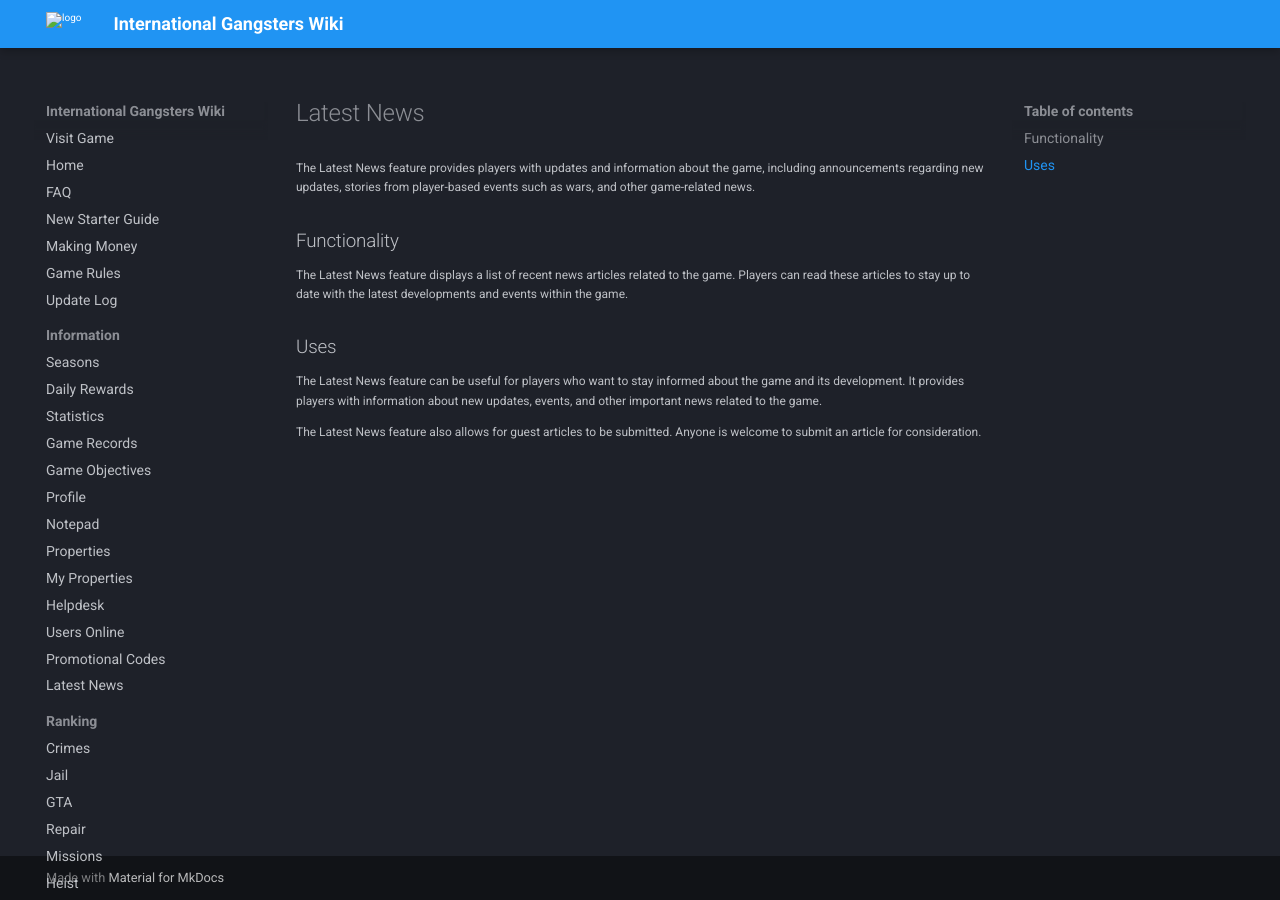
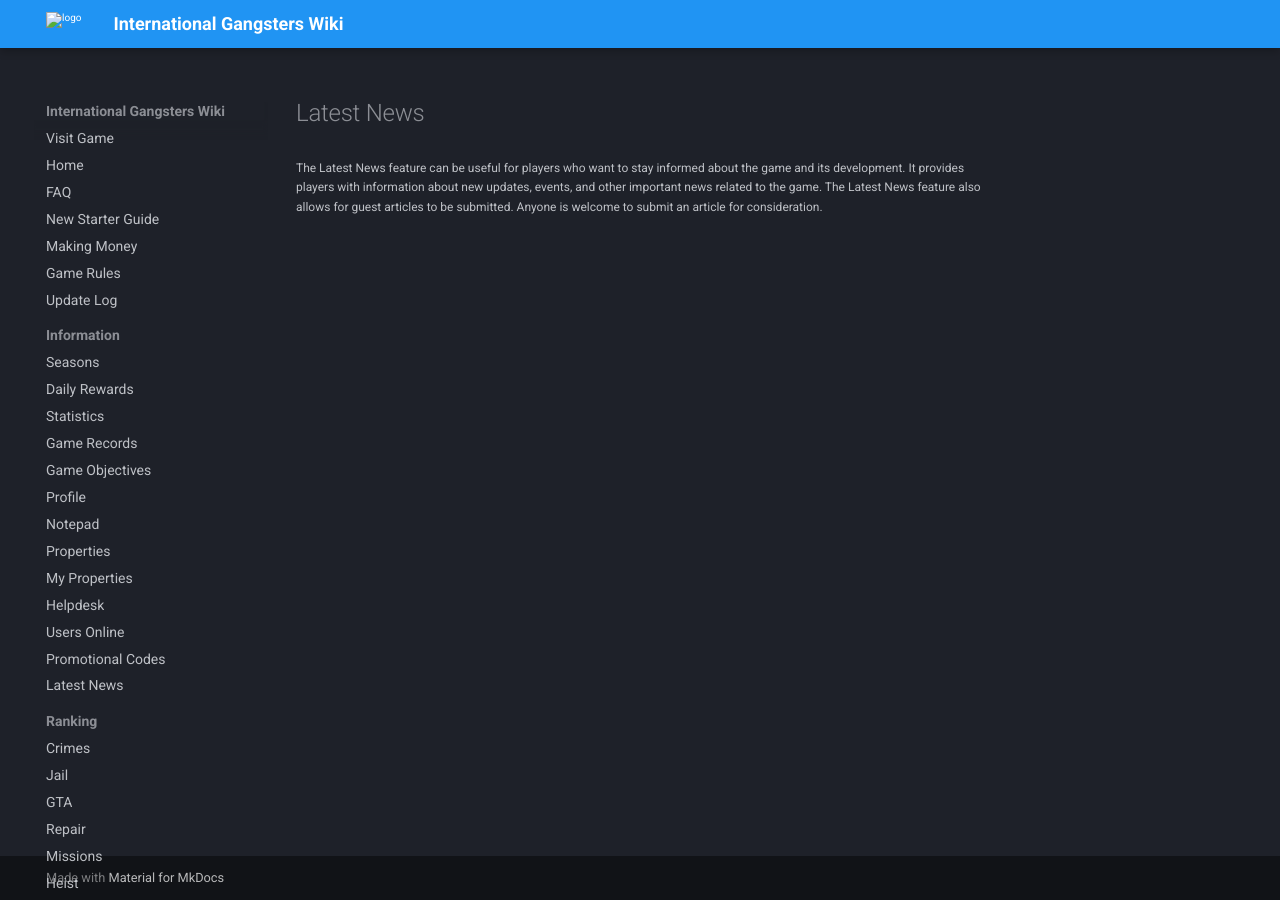
Before and after one commit to InternationalGangsters/wiki, an MkDocs documentation site: the page built from docs/information/latest_news.md, in a window 1280 px wide. Built offline with MkDocs 1.6.1 and Material for MkDocs 9.7.7, drawn with Linux system fonts in a browser that asks for light colours; comment, search, counter and statistics services are not loaded.

Commit message:
Update latest_news.md

```diff
--- a/docs/information/latest_news.md
+++ b/docs/information/latest_news.md
@@ -1,11 +1,4 @@
 # Latest News
 
-The Latest News feature provides players with updates and information about the game, including announcements regarding new updates, stories from player-based events such as wars, and other game-related news.
-
-## Functionality
-The Latest News feature displays a list of recent news articles related to the game. Players can read these articles to stay up to date with the latest developments and events within the game.
-
-## Uses
 The Latest News feature can be useful for players who want to stay informed about the game and its development. It provides players with information about new updates, events, and other important news related to the game.
-
 The Latest News feature also allows for guest articles to be submitted. Anyone is welcome to submit an article for consideration.
```
